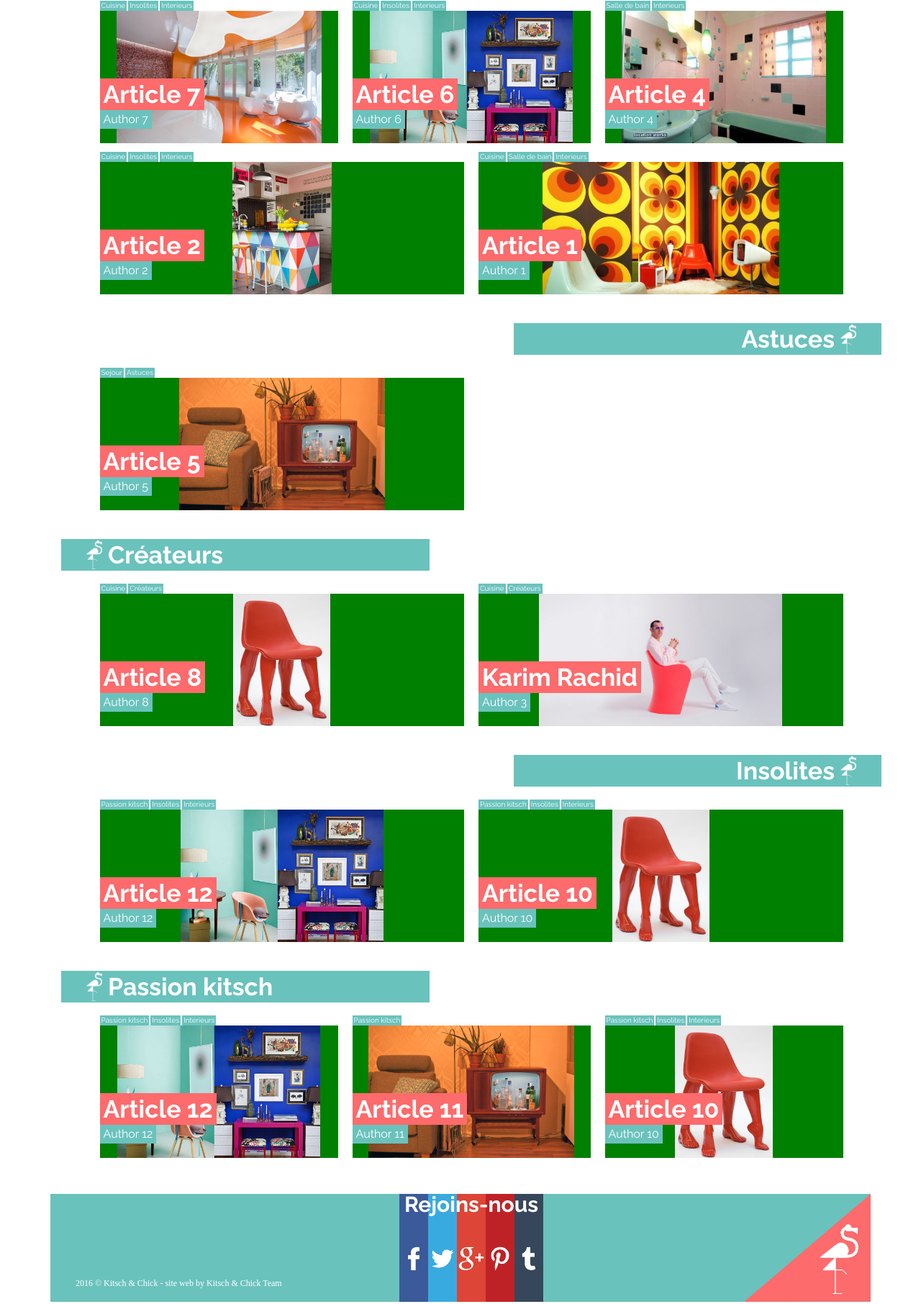
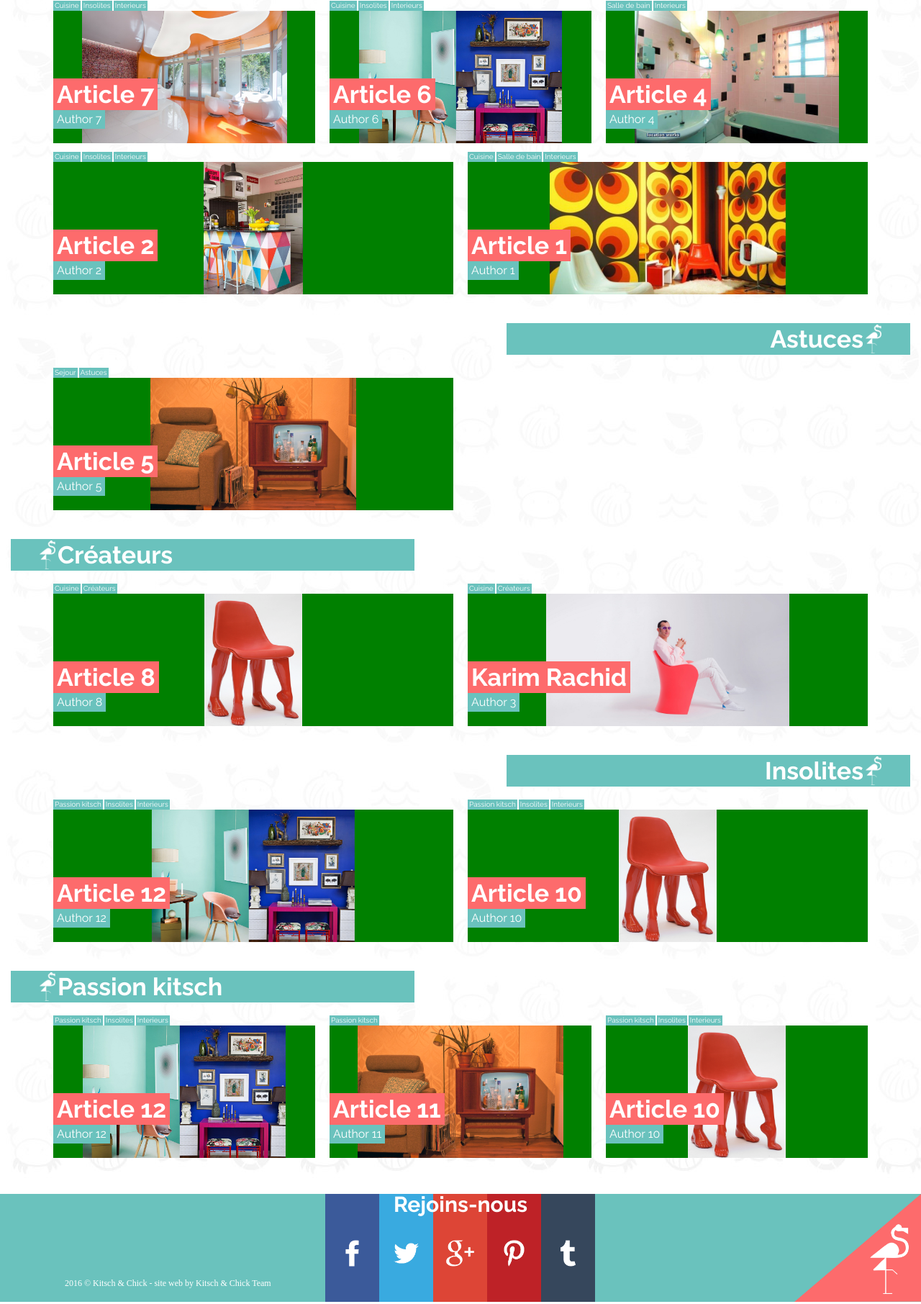
Before and after one commit to YellowFish085/kitsch-and-chic, a PHP site: page / in a window 1280 px wide. Shown: the part 755-2567 px from the top of the page at 72% size. Run offline with PHP 8.4, Linux system fonts and the light colour scheme.

Commit message:
Log of css

```diff
--- a/assets/css/style.css
+++ b/assets/css/style.css
@@ -43,24 +43,47 @@
 }
 
 
+body {
+	background-image: url('/assets/images/bg.jpg');
+}
+
+#main-header,
+#content,
+#main-footer {
+	background-color: rgba(255, 255, 255, 0.5);
+}
 
 #loading {
 	display: none;
-	width: 20%;
+	width: 100%;
 	height: 100%;
 	position: fixed;
 	top: 0;
 	left: 0;
-	background-color: red;
+	background-color: rgba(255,255,255,0.5);
 	opacity: 1;
 	z-index: 9999;
+}
+
+.loading-center {
+	display: block;
+	text-align: center;
+	position: absolute;
+	top: 50%;
+	left: 50%;
+	transform: translate(-50%, -50%);
+}
+
+.container {
+	position: relative;
 }
 
 .absolute-in-row {
 	width: 100%;
 	position: absolute;
 	top: 0;
-	left: 15px;
+	padding-left: 15px;
+	padding-right: 15px;
 }
 
 a.hvr,
@@ -180,7 +203,10 @@
 /* Content */
 #content {
 	position: relative;
-	left : 15px;
+	max-width: 1400px;
+	margin: 0 auto;
+	padding-left: 15px;
+	padding-right: 15px;
 	margin-bottom : 50px;
 }
 
@@ -484,30 +510,15 @@
 
 /* footer */
 #main-footer{
-	background : #6ac2bd;
-	height : 150px;
+	min-height : 150px;
 	position : relative;
 	color : #FFFFFF;
+	background: #6ac2bd url('/assets/images/flamingo_triangle.png') right center no-repeat;
+	background-size: auto 100%;
 }
 
-#main-footer .container, #main-footer .container .row{
+#main-footer .container{
 	height : 100%;
-}
-
-.main-footer-logo{
-	height : 100%;
-	padding : 0px;
-	position : absolute;
-	right : 0px;
-	bottom : 0px;
-}
-
-.main-footer-logo img{
-	position : absolute;
-	bottom : 0px;
-	right : 0px;
-	max-height : 100%;
-	width : auto;
 }
 
 .main-footer-sharing{
@@ -519,11 +530,11 @@
 
 .main-footer-sharing h2{
 	display : block;
-	width : 100%;
 	z-index : 2;
 	position : absolute;
 	top : 0px;
-
+	left: 50%;
+	transform: translateX(-50%);
 	font-family: 'Raleway';
 	color: #FFFFFF;
 	font-size : 30px;
@@ -535,7 +546,6 @@
 }
 
 .main-footer-sharing .network-icone {
-	width : 40px;
 	display : inline-block;
 	height : 100%;
 }
@@ -547,12 +557,7 @@
 }
 
 .main-footer-sharing .network-icone img{
-	max-width : 100%;
-	height : auto;
 	position : absolute;
-	left : 0px;
-	top : 100%;
-	margin-top : -200%;
 }
 
 .main-footer-sharing .network-tumblr{
@@ -583,13 +588,40 @@
 .main-footer-text-legal-mention{
 	padding : 20px;
 	font-size : 12px;
-	position : absolute;
 	bottom : 0px;
 }
 
 /*--------------------------------*/
 @media (max-width: 767px) {
+	#main-footer .row {
+		height: 50px;
+	}
 
+	.main-footer-sharing .network-icone img{
+		width: auto;
+		height: 100%;
+		left : 50%;
+		top : 0;
+		transform: translateX(-50%);
+	}
+}
+
+@media (min-width: 768px) {
+	#main-footer .row {
+		height: 150px;
+	}
+
+	.main-footer-text-legal-mention{
+		position : absolute;
+	}
+
+	.main-footer-sharing .network-icone img{
+		width : 100%;
+		height : auto;
+		top : 100%;
+		left: 0;
+		margin-top : -200%;
+	}
 }
 
 @media (min-width: 768px) and (max-width: 991px) {
--- a/assets/js/components/TemplateEngine.js
+++ b/assets/js/components/TemplateEngine.js
@@ -181,7 +181,7 @@
 			var template 	= '{{{main-header}}}'
 										+ '<div id="content"></div>'
 										+ '{{{main-footer}}}'
-										+ '<div id="loading">Loading</div>'
+										+ '<div id="loading"><div class="loading-center"><img src="/assets/images/flamingo_pink.png"/><p>Loading...</p></div></div>'
 
 			Mustache.parse(template)
 			var rendered = Mustache.render(template,
@@ -289,15 +289,13 @@
 			var template = '<footer id="main-footer">'
 										+ '	<div class="container">'
 										+ '		<div class="row">'
-										+ '			<div class="main-footer-text-container col-sm-4 col-md-4">'
-										+ '				<div class="main-footer-text-legal-mention">2016 © Kitsch & Chick - site web by Kitsch & Chick Team</div>'
+										+ '			<div class="main-footer-text-container col-xs-12 col-sm-4 col-md-4">'
+										+ '				<div class="main-footer-text-legal-mention"><span>2016 © Kitsch & Chick - site web by Kitsch & Chick Team</span></div>'
 										+ '			</div>'
-										+ '			<div class="main-footer-sharing col-sm-4 col-md-4">'
-										+ '				<h2>Rejoins-nous</h2>'
-										+ '				{{{sharing}}}'
-										+ '			</div>'
-										+ '			<div class="main-footer-logo col-sm-2 col-md-2">'
-										+ ' 			<img src="/assets/images/flamingo_triangle.png" />'
+										+ '			<div class="main-footer-sharing col-xs-12 col-sm-4 col-md-4">'
+										+ '				<div class="row">'
+										+ '					<h2 class="hidden-xs">Rejoins-nous</h2>'
+										+ '					{{{sharing}}}'
 										+ '			</div>'
 										+ ' 	</div>'
 										+ '	</div>'
@@ -420,15 +418,21 @@
 
 			var socialNetWork =["facebook","twitter","googleplus","pinterest","tumblr"]
 
-			var iconeTemplate = '<div class="network-icone network-{{netWork}}">'
+			var iconeTemplate = '<div class="network-icone network-{{netWork}} col-xs-1 col-sm-2 {{#first}}col-sm-offset-1 col-xs-offset-1{{/first}}">'
 										+ '	<a href="#" title="{{netWork}}"><img src="/assets/images/socialNetWork/{{picture}}.png" alt="{{netWork}}"/></a>'
 										+ '</div>'
 
 			Mustache.parse(iconeTemplate)
 
 			var renderedList = ''
+			var count = 0
 			$.each(socialNetWork, function(i,netWork){
-				renderedList += Mustache.render(iconeTemplate, {'netWork' : netWork, 'picture': netWork + suffixe})
+				var first = false
+				if (count == 0) {
+					first = true
+				}
+				renderedList += Mustache.render(iconeTemplate, {'netWork' : netWork, 'picture': netWork + suffixe, 'first': first})
+				count++
 			})
 
 			return Mustache.render(template, {"icones": renderedList})
@@ -441,7 +445,6 @@
 			renderTemplate: function(template, datas) {
 				this.displayPreloader()
 				.then(function() {
-					console.log('lol')
 					switch (template) {
 						case 'article':
 							return renderArticleTemplate(datas)
--- a/index.php
+++ b/index.php
@@ -18,6 +18,6 @@
 		<script src="/assets/js/app.js"></script>
 	</head>
 	<body>
-		<div id="app" class="container"></div>
+		<div id="app" class=""></div>
 	</body>
 </html>
```
Also changed, not shown: assets/images/bg.jpg (added), assets/images/flamingo_pink.png (added).
